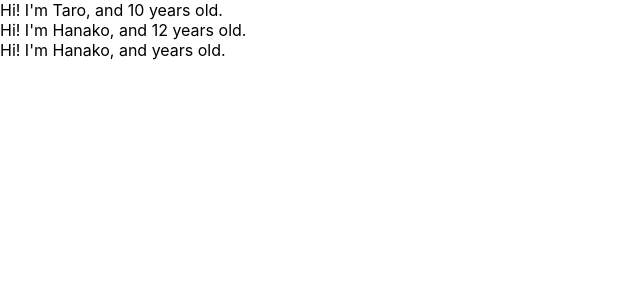
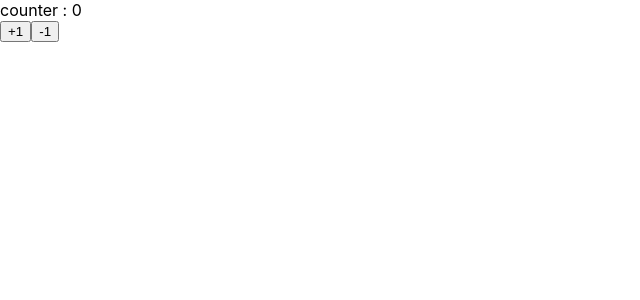
Before and after one commit to yk-port/react-redux-application, a React (Create React App) app: page / in a window 1280 px wide. Shown: the top 300 px of the page, without its empty margins (0-640 px from the left). Built offline with nearby package versions, Linux system fonts and the light colour scheme.

Commit message:
learn state and setState

```diff
--- a/src/App.js
+++ b/src/App.js
@@ -1,35 +1,34 @@
-import React from 'react';
-import PropTypes from 'prop-types';
+import React, { Component } from 'react';
 
-const App = () => {
-  const profiles = [
-    { name: 'Taro', age: 10 },
-    { name: 'Hanako', age: 12 },
-    { name: 'Hanako' },
-  ];
+const App = () => (<Counter></Counter>);
 
-  return (
-    <React.Fragment>
-      {
-        profiles.map((profile, index) => {
-          return <User name={profile.name} age={profile.age} key={index} />
-        })
-      }
-    </React.Fragment>
-  );
-}
+class Counter extends Component {
+  constructor(props) {
+    super(props);
+    this.state = {
+      count: 0,
+    }
+  }
 
-const User = (props) => {
-  return (
-    <div>
-      Hi! I'm {props.name}, and {props.age} years old.
-    </div>
-  );
-}
+  handlePlusButton = () => {
+    this.setState({ count: this.state.count + 1 });
+  }
 
-User.propTypes = {
-  name: PropTypes.string.isRequired,
-  age: PropTypes.number.isRequired,
+  handleMinusButton = () => {
+    this.setState({ count: this.state.count - 1 });
+  }
+
+  render() {
+    return (
+      <React.Fragment>
+        <div>counter : {this.state.count}</div>
+        <button
+          onClick={this.handlePlusButton}>+1</button>
+        <button
+          onClick={this.handleMinusButton}>-1</button>
+      </React.Fragment>
+    );
+  }
 }
 
 export default App;
```
